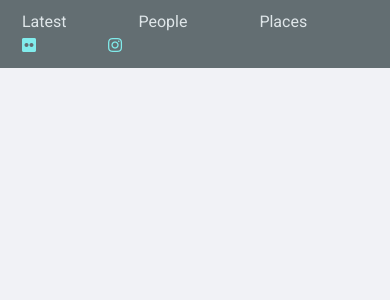
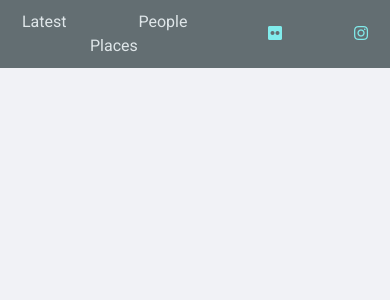
Before and after one commit to abohw/abohw-com, a Django app: page /photos/ in a window 390 px wide. Shown: the part 56-356 px from the top of the page. Run offline with Django 3.2, Linux system fonts and the light colour scheme; parts of the project's set-up code (start-up, migrations or seed data) failed here and were passed over.

Commit message:
mobile again

```diff
--- a/templates/base.html
+++ b/templates/base.html
@@ -48,6 +48,7 @@ $$  $$$$$$$$$$$$         mmm                "$m "$m
     <link rel="stylesheet" href="{% static 'css/simple-lightbox.min.css' %}">
     <link rel="stylesheet" href="{% static 'css/style.css' %}">
 
+    <meta name="viewport" content="initial-scale = 1.0,maximum-scale = 1.0" />
     <meta property="og:title" content="abohw.com · alex bowman">
     <meta property="og:description" content=" ">
     <meta property="og:url" content="https://abohw.com">
--- a/templates/photos/index.html
+++ b/templates/photos/index.html
@@ -12,15 +12,15 @@
     <div class="container-flex" style="background-color: #636e72; padding: 10px;">
       <div class="container-lg">
 
-        <div class="row row-cols-1 align-items-center justify-content-between">
-          <div class="col-auto">
+        <div class="row align-items-center">
+          <div class="col justify-content-start">
 
             <a href="/photos" style="color: #dfe6e9; text-decoration: none;">Latest</a> &emsp;&emsp;&emsp;&emsp;
             <a href="/photos/people" style="color: #dfe6e9; text-decoration: none;">People</a> &emsp;&emsp;&emsp;&emsp;
             <a href="/photos/places" style="color: #dfe6e9; text-decoration: none;">Places</a>
 
           </div>
-          <div class="col-auto">
+          <div class="col-auto justify-content-end">
 
             <a style="color: #81ecec; text-decoration: none;" href="https://flickr.com/people/buncharted/" target="_blank"><i class="fab fa-flickr"></i></a>
             &emsp;&emsp;&emsp;&emsp;
@@ -53,19 +53,6 @@
       </div>
     </nav>
 
-    <script src="{% static 'js/simple-lightbox.min.js' %}"></script>
-    <script>
-      (function() {
-        var $gallery = new SimpleLightbox('.gallery a', {
-          disableRightClick: true,
-          showCounter: false,
-          animationSpeed: 200,
-          loop: false,
-          fadeSpeed: 100,
-        });
-      })();
-    </script>
-
     {% if page == 'people' %}
       <script src="{% static 'js/party.min.js' %}"></script>
       <script src="{% static 'js/konami.js' %}"></script>
@@ -88,6 +75,19 @@
         });
       </script>
     {% endif %}
+
+    <script src="{% static 'js/simple-lightbox.min.js' %}"></script>
+    <script>
+      (function() {
+        var $gallery = new SimpleLightbox('.gallery a', {
+          disableRightClick: true,
+          showCounter: false,
+          animationSpeed: 200,
+          loop: false,
+          fadeSpeed: 100,
+        });
+      })();
+    </script>
     {% endif %}
 
 {% endblock %}
```
